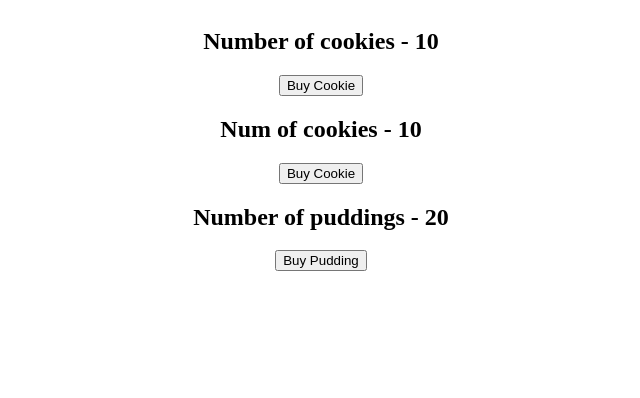
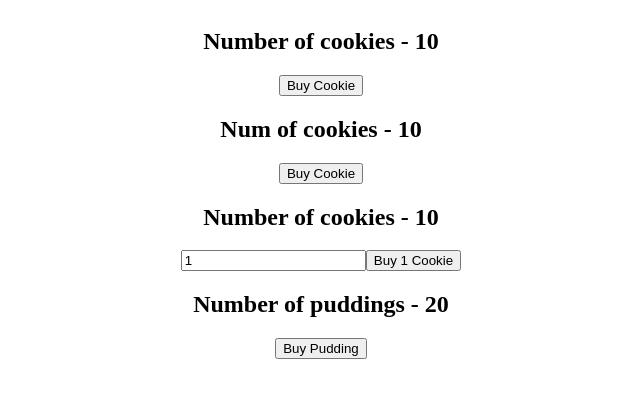
Before and after one commit to AbeLegend/ReactJs-Redux-Template, a React (Create React App) app: page / in a window 1280 px wide. Shown: the top 398 px of the page, without its empty margins (319-959 px from the left). Built offline with nearby package versions, Linux system fonts and the light colour scheme.

Commit message:
Action payload

```diff
--- a/src/App.js
+++ b/src/App.js
@@ -4,6 +4,7 @@ import store from './redux/store';
 import CookieContainer from "./components/CookieContainer";
 import HooksCookieContainer from './components/HooksCookieContainer';
 import PuddingContainer from './components/PuddingContainer';
+import NewCookieContainer from './components/NewCookieContainer';
 
 function App() {
   return (
@@ -15,6 +16,9 @@ function App() {
         <HooksCookieContainer />
       </div>
       <div style={{ display: 'flex', justifyContent: 'center', textAlign: 'center' }}>
+        <NewCookieContainer />
+      </div>
+      <div style={{ display: 'flex', justifyContent: 'center', textAlign: 'center' }}>
         <PuddingContainer />
       </div>
     </Provider>
--- /dev/null
+++ b/src/components/NewCookieContainer.jsx
@@ -0,0 +1,34 @@
+import React, { useState } from "react";
+import { connect } from "react-redux";
+import { buyCookie } from "../redux";
+
+const NewCookieContainer = (props) => {
+  const [number, setNumber] = useState(1);
+  return (
+    <div>
+      <h2>Number of cookies - {props.numOfCookies}</h2>
+      <input
+        type="text"
+        value={number}
+        onChange={(e) => setNumber(e.target.value)}
+      />
+      <button onClick={() => props.buyCookie(number)}>
+        Buy {number} Cookie
+      </button>
+    </div>
+  );
+};
+
+const mapStateToProps = (state) => {
+  return {
+    numOfCookies: state.cookie.numOfCookies,
+  };
+};
+
+const mapDispatchToProps = (dispatch) => {
+  return {
+    buyCookie: (number) => dispatch(buyCookie(number)),
+  };
+};
+
+export default connect(mapStateToProps, mapDispatchToProps)(NewCookieContainer);
--- a/src/redux/cookie/cookieActions.js
+++ b/src/redux/cookie/cookieActions.js
@@ -1,7 +1,8 @@
 import { BUY_COOKIE } from './cookieTypes';
 
-export const buyCookie = () => {
+export const buyCookie = (number = 1) => {
   return {
-    type: BUY_COOKIE
+    type: BUY_COOKIE,
+    payload: number
   }
 }
--- a/src/redux/cookie/cookieReducers.js
+++ b/src/redux/cookie/cookieReducers.js
@@ -8,7 +8,7 @@ const cookieReducer = (state = initialState, action) => {
   switch (action.type) {
     case BUY_COOKIE:
       return {
-        ...state, numOfCookies: state.numOfCookies - 1
+        ...state, numOfCookies: state.numOfCookies - action.payload
       }
     default: return state
   }
```
